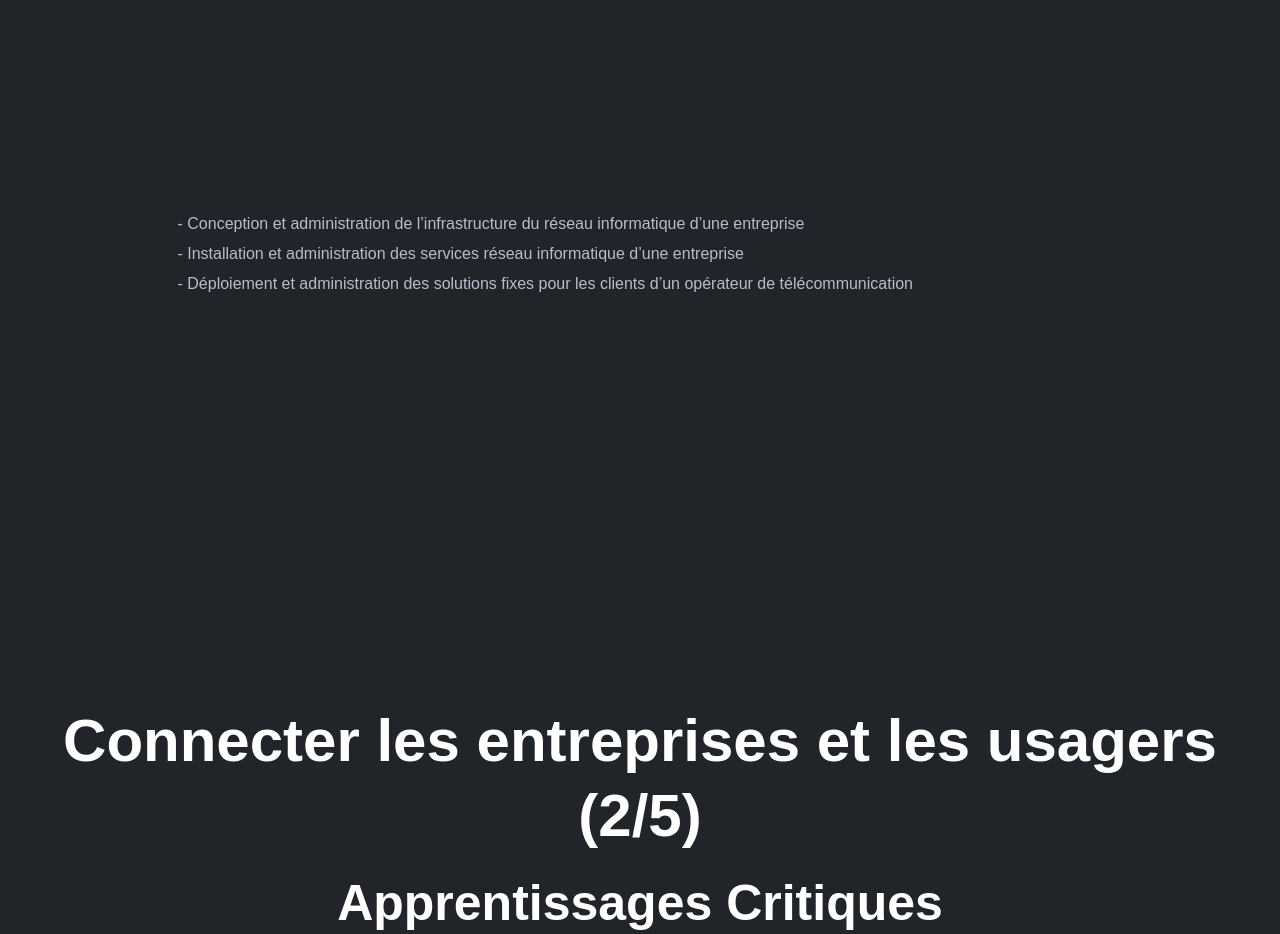
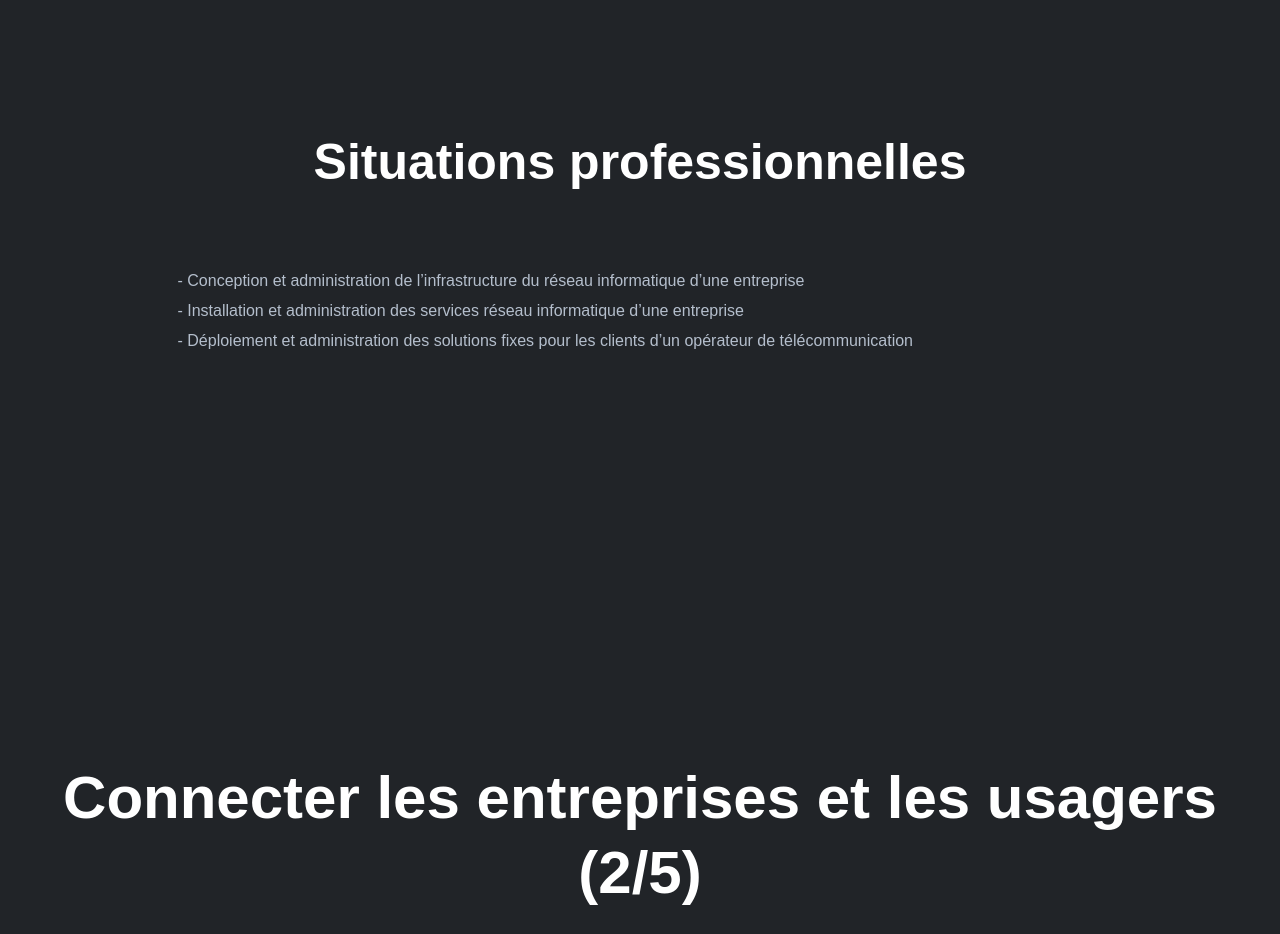
Before and after one commit to julieniut/julieniut.github.io, a plain HTML site: page BUT_2.html in a window 1280 px wide. Shown: the part 3780-4714 px from the top of the page. Drawn offline with Linux system fonts and the light colour scheme.

Commit message:
add Situations professionnelles

```diff
--- a/BUT_2.html
+++ b/BUT_2.html
@@ -173,6 +173,7 @@
                                             Pour vérifier l'efficacité de la mise en œuvre de tous les services, une maquette fonctionnelle a été réalisée.
                                         </p>
                                         <embed src="pdf/SAE_Multisite-Compte-rendu.pdf" type="application/pdf" width="850" height="650"/>
+                                        <h3>Situations professionnelles</h3>
                                         <p class="description">
                                             - Conception et administration de l’infrastructure du réseau informatique d’une entreprise
                                             <br>
```
